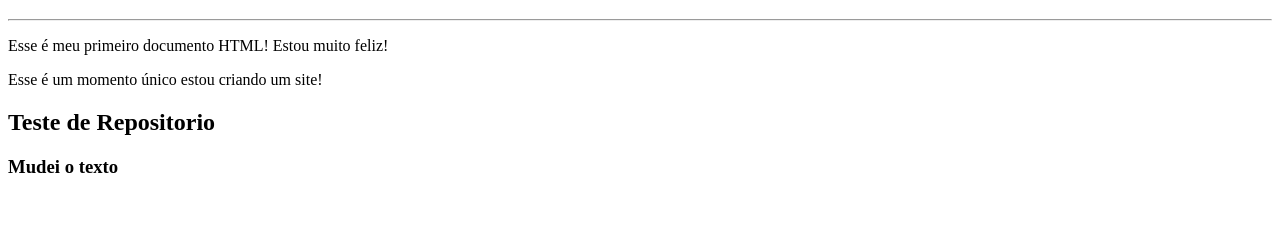
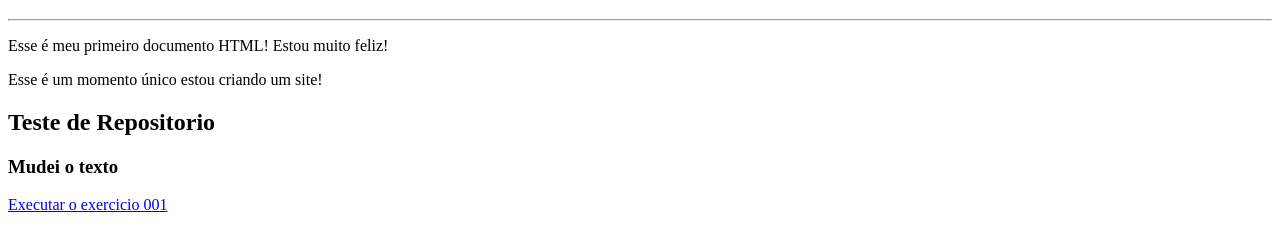
Before and after one commit to leilsonsa/html-css, a plain HTML site: page exercicios/ex001/index.html in a window 1280 px wide. Shown: the part 61-312 px from the top of the page. Drawn offline with Linux system fonts and the light colour scheme.

Commit message:
atualização 0.1

```diff
--- a/exercicios/ex001/index.html
+++ b/exercicios/ex001/index.html
@@ -14,5 +14,7 @@
 
     <h2>Teste de Repositorio </h2>
     <h3>Mudei o texto</h3>
+
+    <a href="https://leilsonsa.github.io/html-css/exercicios/ex001/index.html"> Executar o exercicio 001</a>
 </body>
 </html>
```
